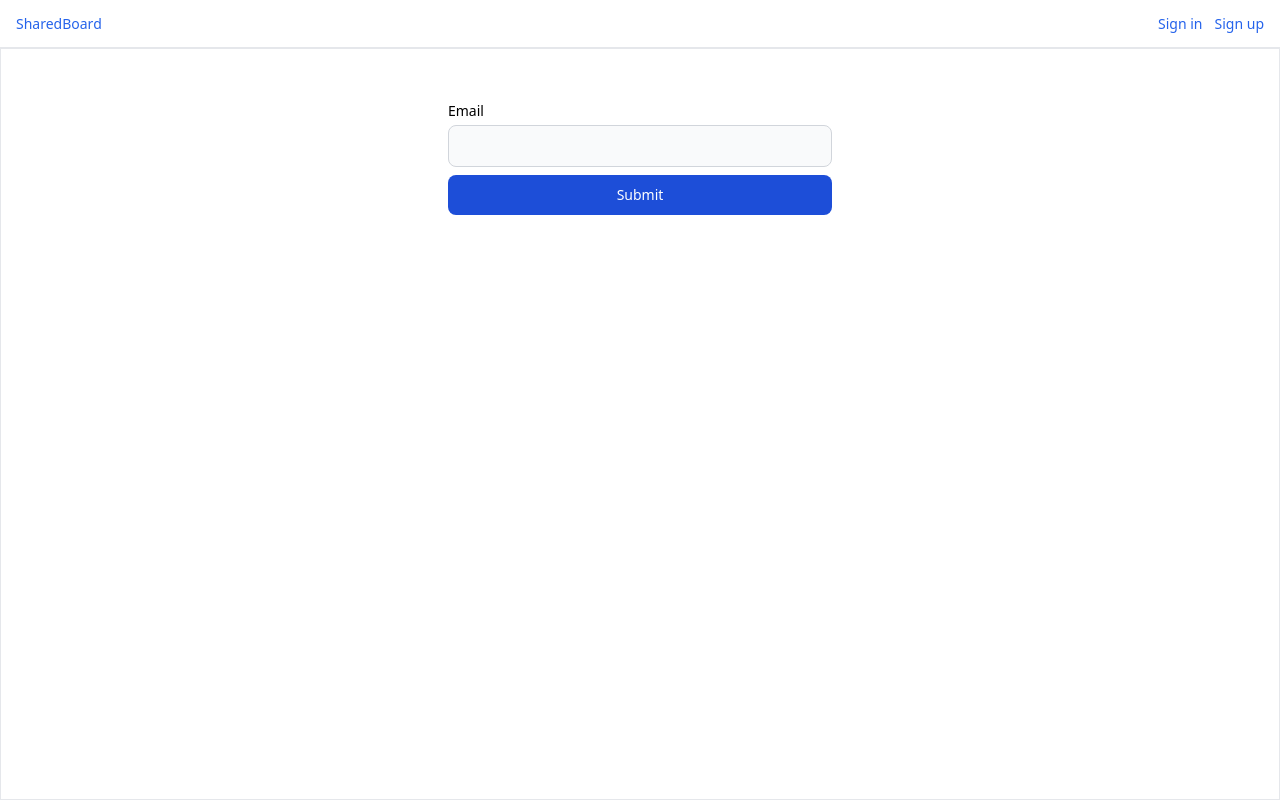
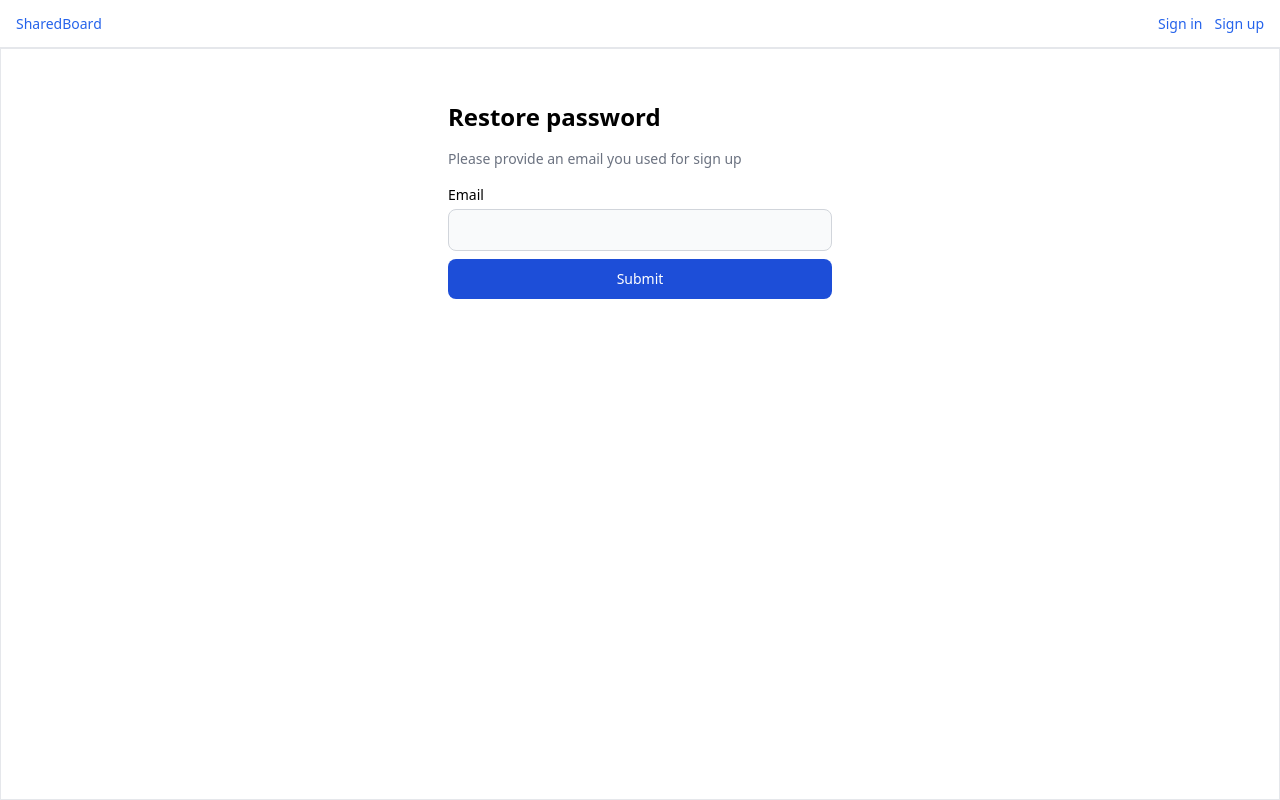
Before and after one commit to ayessymkanov/shared-board, a React (Vite) app: page /forgot in a window 1280 px wide. Built offline with nearby package versions, Linux system fonts and the light colour scheme; no server answers.

Commit message:
add forgotpassword title

```diff
--- a/src/routes/ForgotPassword.tsx
+++ b/src/routes/ForgotPassword.tsx
@@ -30,6 +30,8 @@ const ForgotPassword = () => {
   }
   return (
     <div className="w-full max-w-sm py-4 mx-auto my-auto min-w-min md:py-9 md:w-7/12">
+      <h2 className="text-xl font-semibold md:text-2xl mb-4">Restore password</h2>
+      <p className="text-sm mb-4 text-gray-500">Please provide an email you used for sign up</p>
       <Formik
         validationSchema={validationSchema}
         initialValues={{
```
